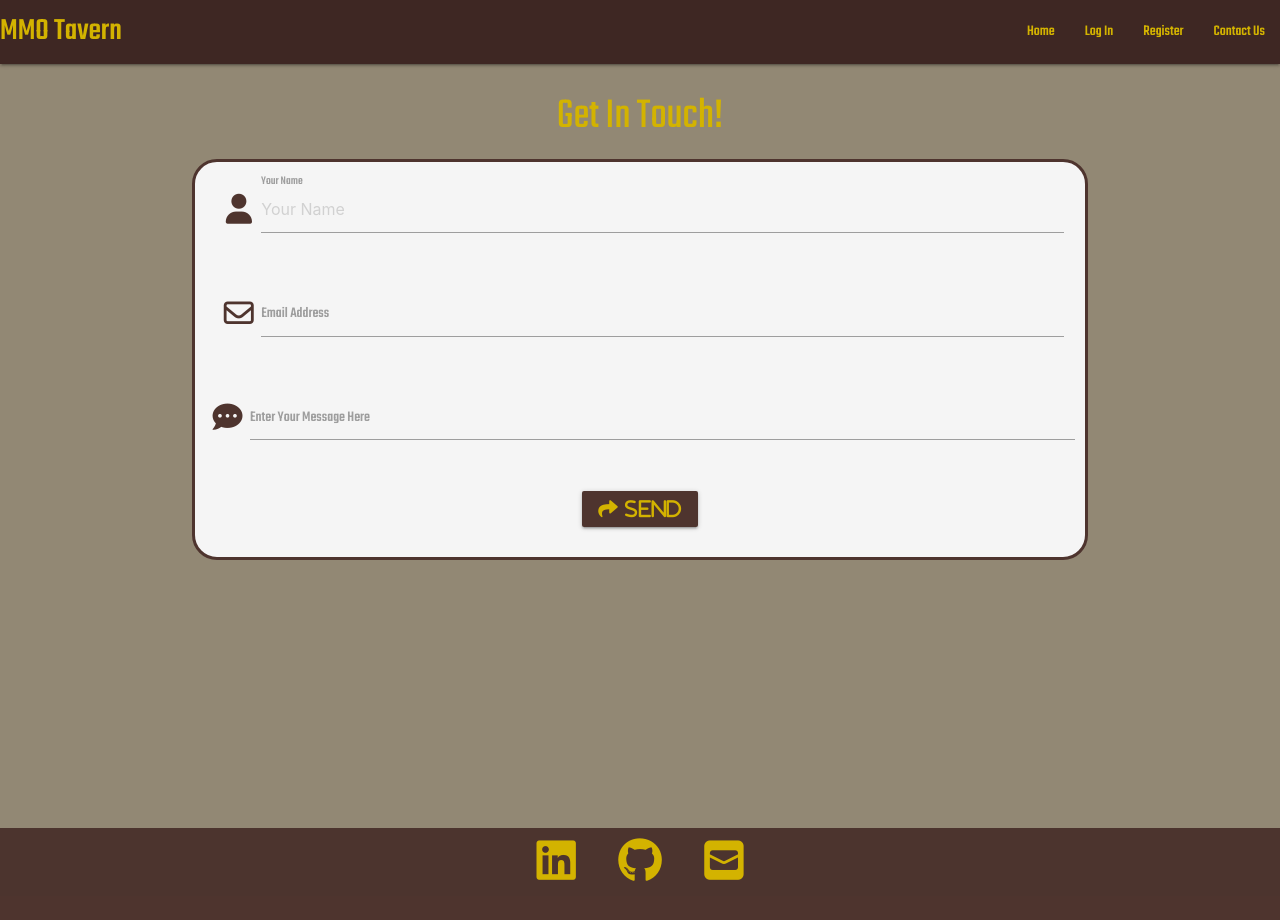
After one commit to BradJones-3/bookish-carnival, a Flask app: page /contact in a window 1280 px wide. The commit adds this page. Run offline with Flask 2, Linux system fonts and the light colour scheme; some libraries are stand-ins or nearby versions.

Commit message:
created Contact.html and styled form format

```diff
--- a/app.py
+++ b/app.py
@@ -17,14 +17,14 @@ app.secret_key = os.environ.get("SECRET_KEY")
 
 mongo = PyMongo(app)
 
-
+# Terms page
 @app.route("/")
 @app.route("/get_terms")
 def get_terms():
     terms = mongo.db.terms.find()
     return render_template("terms.html", terms=terms)
 
-
+# Register page
 @app.route("/register", methods=["GET", "POST"])
 def register():
     """
@@ -54,7 +54,7 @@ def register():
         return redirect(url_for("profile", username=session["user"]))
     return render_template("register.html")
 
-
+# login page
 @app.route("/login", methods=["GET", "POST"])
 def login():
     if request.method == "POST":
@@ -92,7 +92,7 @@ def logout():
     session.pop("user")
     return redirect(url_for("login"))
 
-
+# Profile page
 @app.route("/user-profile/<username>", methods=["GET", "POST"])
 def profile(username):
     # gets the session users username from the database
@@ -104,6 +104,16 @@ def profile(username):
         return redirect(url_for('login'))
 
 
+@app.route('/contact')
+def contact():
+    """
+    Contact page to allow anyone to send an email
+    to the developer. Will also send an email to the
+    user to confirm the developer has received theirs.
+    """
+    return render_template("contact.html")
+
+
 if __name__ == "__main__":
     app.run(host=os.environ.get("IP"),
             port=int(os.environ.get("PORT")),
--- a/static/css/style.css
+++ b/static/css/style.css
@@ -3,6 +3,8 @@
 body {
     font-family: "Teko", sans-serif;
     font-weight: 500;
+    color: #d3b300;
+    background-color: #928874;
 }
 
 main {
@@ -21,7 +23,6 @@ main {
 }
 
 .modal-footer,a {
-    background-color: #4e342e;
     color: #d3b300;
 }
 
@@ -45,6 +46,7 @@ main {
     color: #d3b300;
 }
 
+
 /* BASE HTML */
 .brand-logo {
     color: #d3b300;
@@ -54,6 +56,33 @@ main {
     color: #d3b300;
 }
 
+/* Contact Page */
+
+.contact-form {
+    border: 3px solid;
+    border-radius: 25px;
+    color: #4e342e;
+    background-color: #f5f5f5;
+    padding: 10px;
+}
+
+.send-btn {
+    background-color: #4e342e;
+    color: #d3b300;
+}
+
+.send-btn:hover {
+    background-color: #d3b300;
+    color: #4e342e;
+}
+
+.input-field .prefix.active {
+    color: #d3b300;
+}
+
+.label.active {
+    color: #d3b300;
+}
 /* footer */
 
 .row-footer{
--- a/static/js/script.js
+++ b/static/js/script.js
@@ -1,4 +1,5 @@
 $(document).ready(function(){
     $('.sidenav').sidenav();
     $('.modal').modal();
+    $('input#input_text, textarea#textarea2').characterCounter();
   });
--- a/templates/base.html
+++ b/templates/base.html
@@ -45,7 +45,7 @@
             <li><a href="#logout" class="modal-trigger">Log Out</a></li>
             <li><a href="{{ url_for('login') }}">Log In</a></li>
             <li><a href="{{ url_for('register') }}">Register</a></li>
-            <li><a href="mobile.html">Contact Us</a></li>
+            <li><a href="{{ url_for('contact') }}">Contact Us</a></li>
         </ul>
         <!-- Modal Structure -->
         <div id="logout" class="modal" tabindex="0">
--- /dev/null
+++ b/templates/contact.html
@@ -0,0 +1,44 @@
+{% extends "base.html" %}
+{% block content %}
+
+<h3 class="center-align">Get In Touch!</h3>
+
+<div class="row contact-form">
+    <form class="col s12">
+        <div class="row">
+            <div class="input-field col s12 center-align">
+                <i class="fas fa-user prefix"></i>
+                <input placeholder="Your Name" name="name" id="name" type="text" class="validate" required>
+                <label for="name">Your Name</label>
+            </div>
+        </div>
+
+        <!-- Users Email Address -->
+        <div class="row">
+            <div class="input-field col s12 center-align">
+                <i class="far fa-envelope prefix"></i>
+                <input id="email" type="email" class="validate" required>
+                <label for="email">Email Address</label>
+            </div>
+        </div>
+
+        <!-- Users Message -->
+        <div class="row center-align">
+            <div class="row">
+                <div class="input-field col s12">
+                    <i class="fas fa-comment-dots prefix"></i>
+                    <textarea id="message" class="materialize-textarea"></textarea>
+                    <label for="message">Enter Your Message Here</label>
+                </div>
+            </div>
+
+            <!-- Send Button -->
+            <button type="submit" value="Submit" name="submit" class="send-btn btn waves-effect waves">
+                <i class="fas fa-share prefix center-align"> Send</i>
+            </button>
+        </div>
+    </form>
+</div>
+
+
+{% endblock %}
--- a/templates/login.html
+++ b/templates/login.html
@@ -30,7 +30,7 @@
             </div>
             <!-- register user -->
             <div class="row">
-                <button type="submit" class="col s12 btn-large">
+                <button type="submit" class="col s12 btn-large brown darken-3">
                     Log In <i class="fas fa-sign-in-alt"></i>
                 </button>
             </div>
--- a/templates/user-profile.html
+++ b/templates/user-profile.html
@@ -3,7 +3,7 @@
 
 <div class="row">
     <div class="col s12 m8 offset-m2" >
-        <div class="card-panel">
+        <div class="card-panel brown darken-4">
             <h3 class="center-align brown darken-4">
                 {{ username }}'s Profile
             </h3>
```
